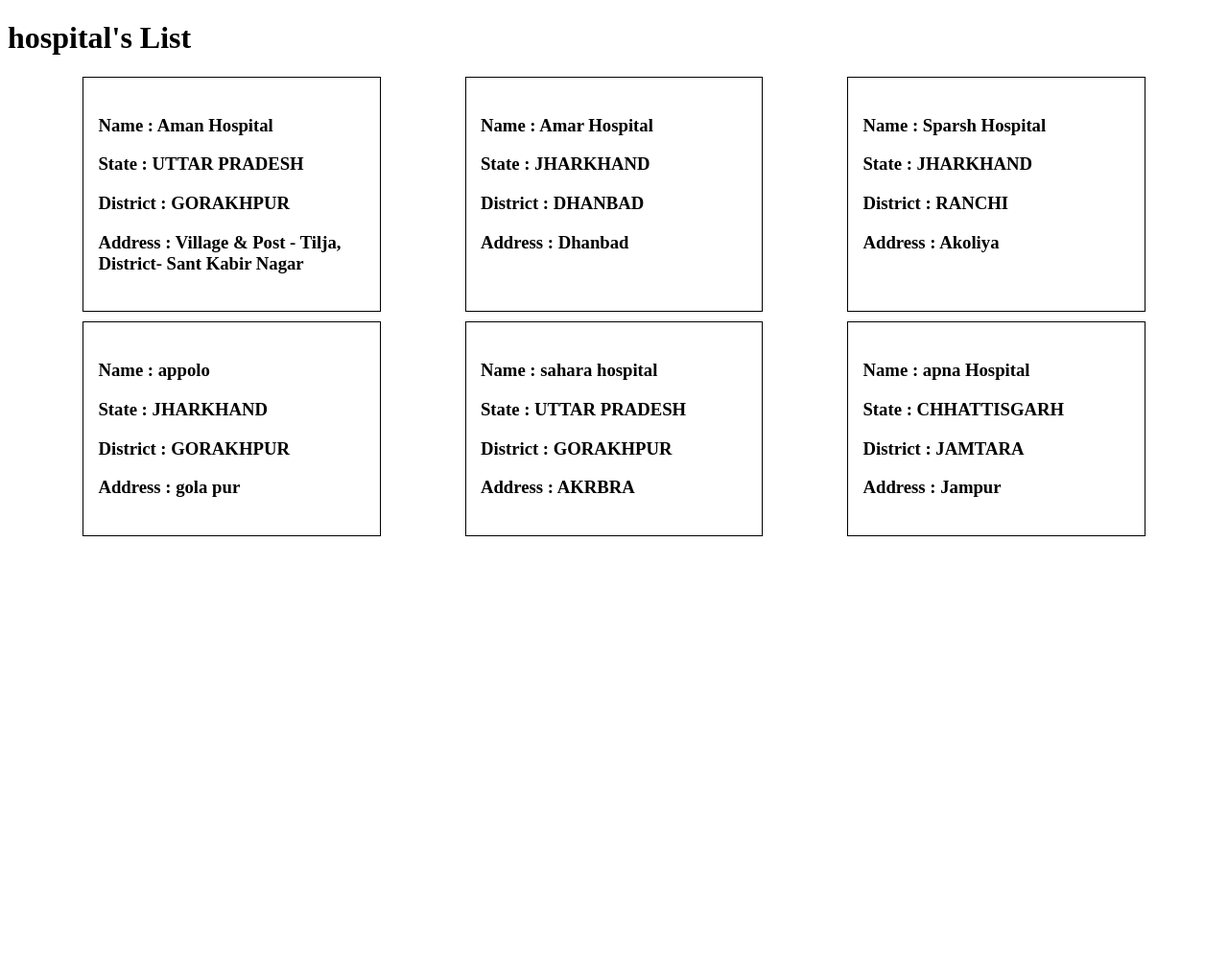
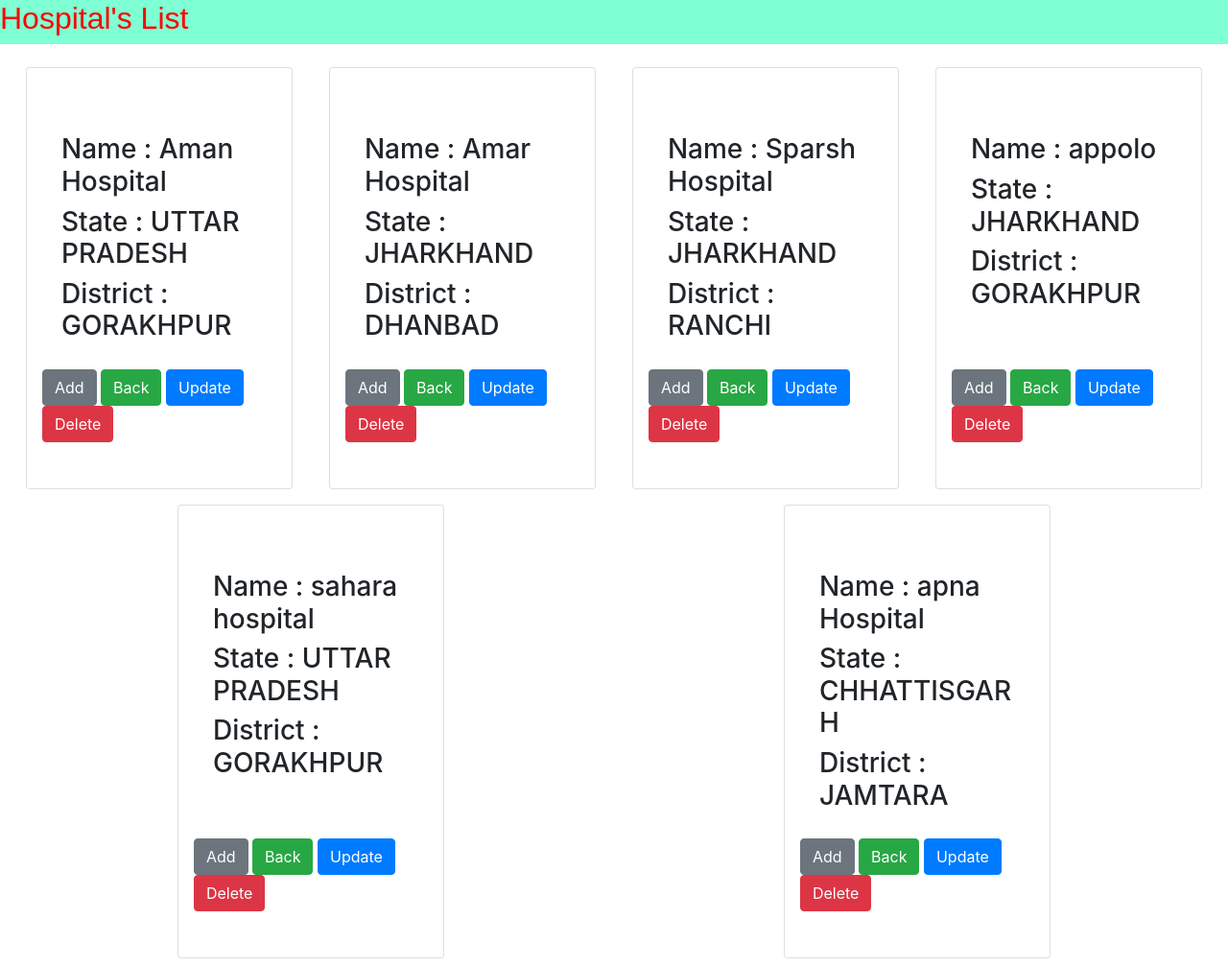
Before and after one commit to jain-hemant/Raktdan_django, a Django app: page /hospitals/ in a window 1280 px wide. Shown: the whole page at 96% size. Before the commit the page ends 559 px from the top, so only its background shows below. Run offline with Django 5.2, Linux system fonts and the light colour scheme; data comes from the database, SQL or seed files in the repository; both versions use the stored data as it was after the commit.

Commit message:
work on styling button and fixed issue

```diff
--- a/raktdan/HospitalsApp/templates/HospitalsApp/hospitals_list.html
+++ b/raktdan/HospitalsApp/templates/HospitalsApp/hospitals_list.html
@@ -3,19 +3,51 @@
 <head>
     <meta charset="UTF-8">
     <meta name="viewport" content="width=device-width, initial-scale=1.0">
+    <link rel="stylesheet" href="https://cdn.jsdelivr.net/npm/bootstrap@4.4.1/dist/css/bootstrap.min.css" integrity="sha384-Vkoo8x4CGsO3+Hhxv8T/Q5PaXtkKtu6ug5TOeNV6gBiFeWPGFN9MuhOf23Q9Ifjh" crossorigin="anonymous">
     <title>hospital List</title>
+    <style>
+
+        *{
+            margin:0px;
+            padding: 0px;
+        }
+        .nav{
+            background-color: aquamarine;
+            position: relative;
+            top:0px;
+            left:0px;
+            right: 0px;
+            width: 100%;
+            ;
+        }
+        h1{
+            font-family: Arial, Helvetica, sans-serif;
+            color:red;
+            text-align: center;
+            font-size:xx-large;
+        }
+    </style>
 </head>
 <body>
-    <div>
-        <h1>hospital's List</h1>
+    <div class="nav">
+        <h1>Hospital's List</h1>
     </div>
-    <div style="display:flex;gap:20px;justify-content:space-evenly;gap: 10px;flex-wrap: wrap;">
+    <div class="d-inline-flex flex-wrap p-2 ">
         {% for hospital in hospitals  %}
-        <div style="width: 22%;padding:20px 15px;border:1px solid black">
-            <h3>Name : {{hospital.name}}</h3>
-            <h3>State : {{hospital.state}}</h3>
-            <h3>District : {{hospital.district}}</h3>
-            <h3>Address : {{hospital.address}}</h3>
+
+            <div class="card mt-3 mx-auto py-5 px-3 "  style="width: 22%;padding:10px;">
+                {% comment %} <img src="..." class="card-img-top" alt="..."> {% endcomment %}
+                <div class="card-body">
+                    <h3>Name : {{hospital.name}}</h3>
+                    <h3>State : {{hospital.state}}</h3>
+                    <h3>District : {{hospital.district}}</h3>
+                </div>
+                <div>
+                    <a href="{% url 'createHospital' %}"><button class="btn btn-secondary">Add</button></a>
+                    <a href="{% url 'viewHospital' %}"><button class="btn btn-success">Back</button></a>
+                    <a href="{% url 'updateHospital' hospital.pk %}"><button class="btn btn-primary">Update</button></a>
+                    <a href="{% url 'deleteHospital' hospital.pk %}"><button class="btn btn-danger">Delete</button></a>
+                </div>
         </div>
     {% endfor %}
     </div>
--- a/raktdan/HospitalsApp/urls.py
+++ b/raktdan/HospitalsApp/urls.py
@@ -1,8 +1,11 @@
 from django.urls import path
-from .views import ViewHospital,CreateHospital
+from .views import ViewHospital,CreateHospital,Single_ViewHospital,DeleteHospital,UpdateHospital
 
 urlpatterns = [
     path("",ViewHospital.as_view(),name="viewHospital"),
-    path("create/",CreateHospital.as_view(),name = "createHospital")
+    path("create/",CreateHospital.as_view(),name = "createHospital"),
+    path("single_hospital/<int:pk>/",Single_ViewHospital.as_view(),name="singleHospital"),
+    path("update_hospital/<int:pk>/",UpdateHospital.as_view(),name="updateHospital"),
+    path("delete_hospital/<int:pk>/",DeleteHospital.as_view(),name="deleteHospital")
 
 ]
--- a/raktdan/HospitalsApp/views.py
+++ b/raktdan/HospitalsApp/views.py
@@ -1,7 +1,7 @@
 from django.http import HttpResponse
 from django.shortcuts import render
 from django.urls import reverse_lazy
-from django.views.generic import ListView,CreateView,UpdateView,DeleteView
+from django.views.generic import ListView,CreateView,UpdateView,DeleteView,DetailView
 from .models import HospitalDetail
 # from .models import
 #Create your views here.
@@ -14,8 +14,25 @@ class ViewHospital(ListView):
     template_name = "HospitalsApp/hospitals_list.html"
     context_object_name = "hospitals"
 
+class Single_ViewHospital(DetailView):
+    model = HospitalDetail
+    template_name = "HospitalsApp/single_hospital.html"
+    context_object_name = "hospital"
+
 class CreateHospital(CreateView):
     model = HospitalDetail
     template_name = "HospitalsApp/add_hospital.html"
     fields = ["name","email","contact","website","country","state","district","address","pin","latitude","longitude"]
     success_url = reverse_lazy("viewHospital")
+
+class UpdateHospital(UpdateView):
+    model = HospitalDetail
+    template_name = "HospitalsApp/add_Hospital.html"
+    fields = ["name","email","contact","website","country","state","district","address","pin","latitude","longitude"]
+    success_url = reverse_lazy("viewHospital")
+
+class DeleteHospital(DeleteView):
+    model = HospitalDetail
+    template_name = "HospitalsApp/delete_hospital.html"
+    context_object_name = "hospital"
+    success_url = reverse_lazy("viewHospital")
```
Also changed, not shown: raktdan/HospitalsApp/templates/HospitalsApp/add_hospital.html (+8 -2 lines), raktdan/HospitalsApp/templates/HospitalsApp/delete_hospital.html (added, +55 -0 lines), raktdan/HospitalsApp/templates/HospitalsApp/single_hospital.html (added, +64 -0 lines), raktdan/HospitalsApp/templates/HospitalsApp/update_Hospital.html (added), raktdan/db.sqlite3.
